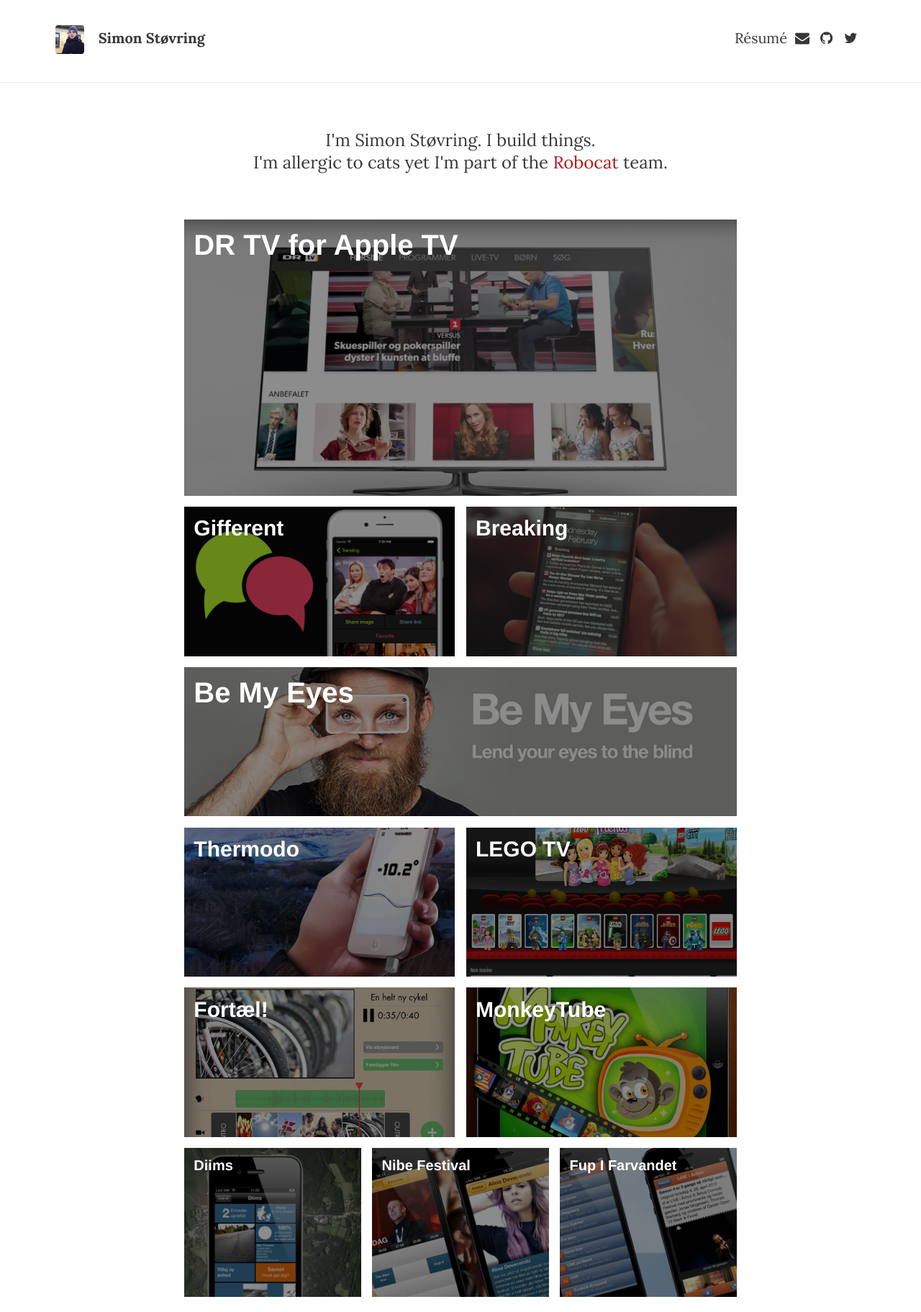
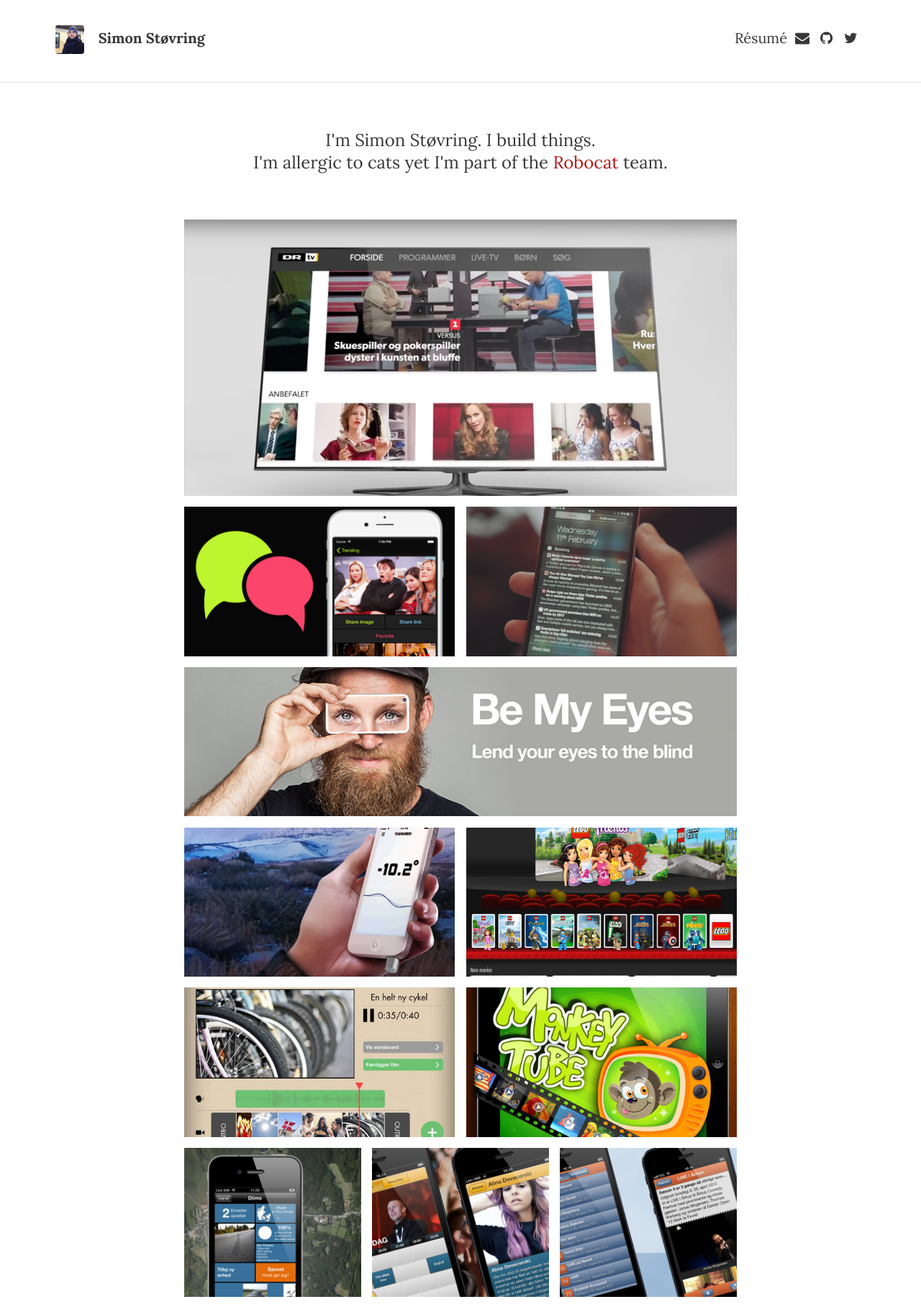
Before and after one commit to simonbs/simonbs.github.io, a Jekyll site: the page built from index.html, in a window 1280 px wide. Shown: the whole page at 72% size. Built offline with Jekyll 4.4.1, drawn with Linux system fonts in a browser that asks for light colours; nearby versions of some CDN libraries; some web fonts are replaced; the list of posts is cut into pages by our own code.

Commit message:
Reverses hover state of images

```diff
--- a/_sass/layouts/_projects.scss
+++ b/_sass/layouts/_projects.scss
@@ -13,9 +13,12 @@
     cursor: pointer;
   }
 
-  %project:hover > .title,
+  %project:hover > .title {
+      @include alpha(1);
+  }
+
   %project:hover > .tint {
-    @include alpha(0);
+    @include alpha(0.45);
   }
 
   %project:hover > %image {
@@ -68,7 +71,7 @@
     width: 100%;
     height: 100%;
     background-color: #000;
-    @include alpha(0.45);
+    @include alpha(0);
 
     @include desktop {
       @include transition;
@@ -77,6 +80,7 @@
 
   .title {
     @extend %overlay;
+    @include alpha(0);
     color: #fff;
     font-family: 'Khula', Helvetica, sans-serif;
     font-weight: bold;
```
